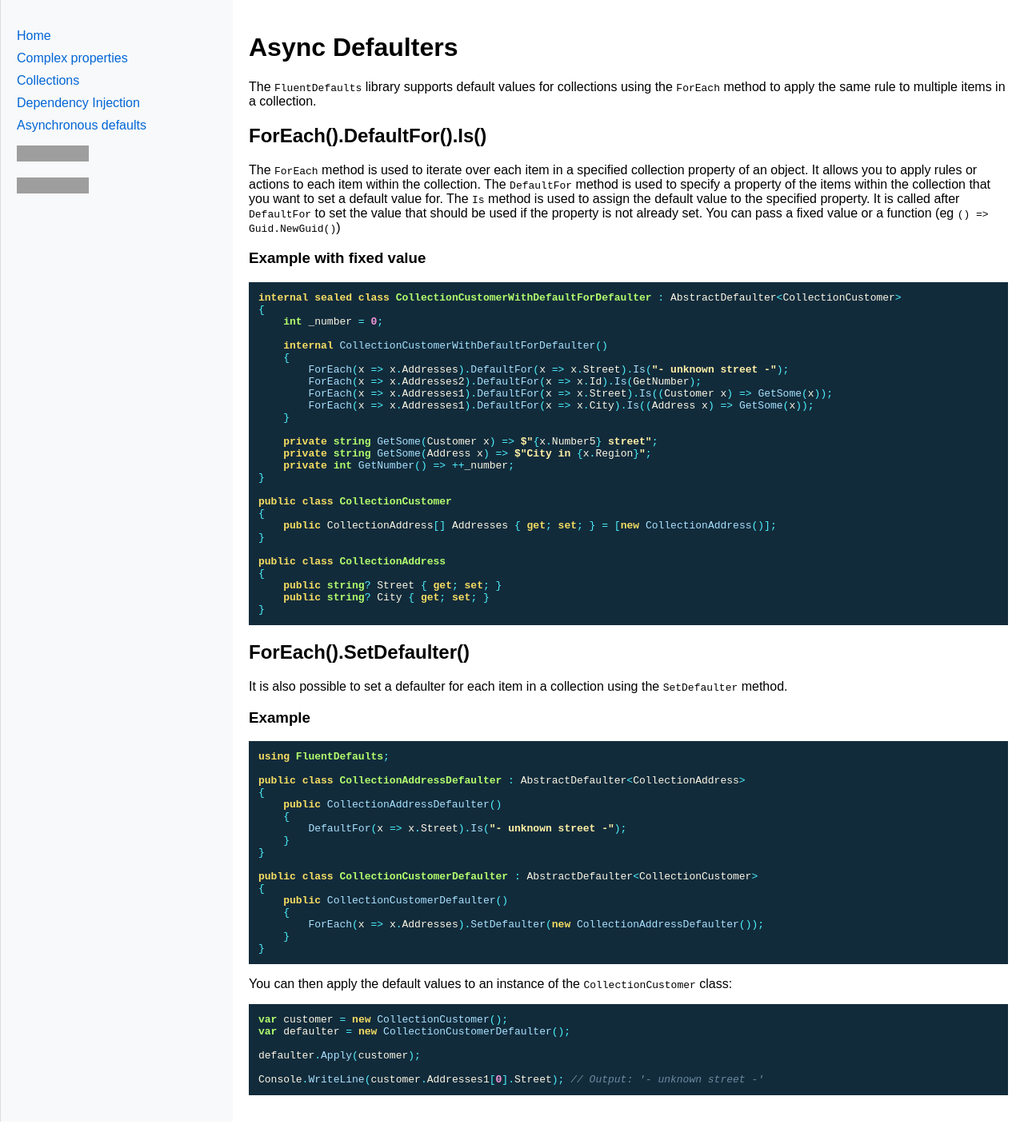
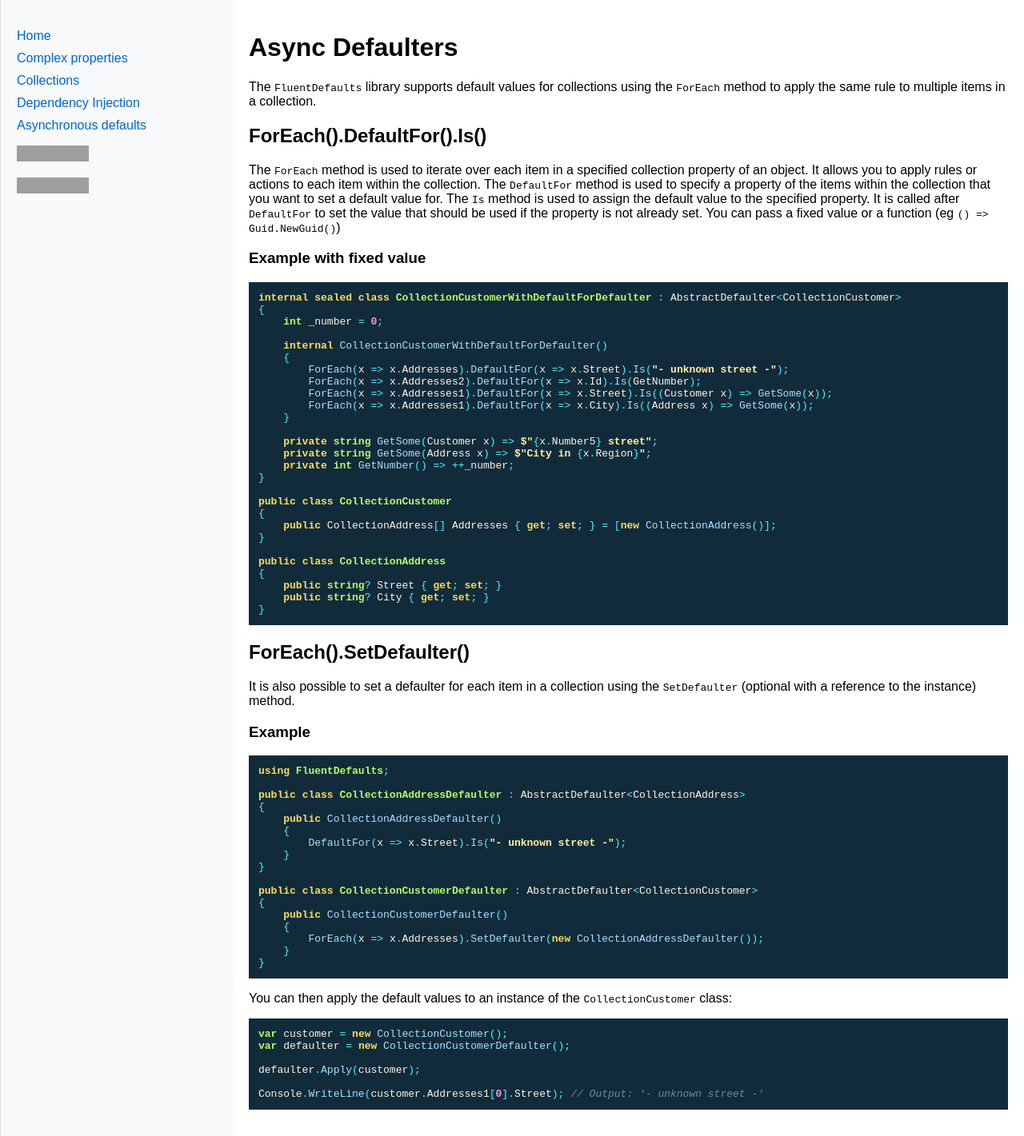
Before and after one commit to crwsolutions/fluent-defaults, a Jekyll site: the page built from docs/collection.md, in a window 1280 px wide. Shown: the whole page at 80% size. Built offline with Jekyll 4.4.1, drawn with Linux system fonts in a browser that asks for light colours; grey boxes are pictures that could not be loaded.

Commit message:
Update docs and version; add SetDefaulter overload

```diff
--- a/docs/collection.md
+++ b/docs/collection.md
@@ -45,7 +45,7 @@ public class CollectionAddress
 
 ## ForEach().SetDefaulter()
 
-It is also possible to set a defaulter for each item in a collection using the `SetDefaulter` method.
+It is also possible to set a defaulter for each item in a collection using the `SetDefaulter` (optional with a reference to the instance) method.
 
 ### Example
 
```
Also changed, not shown: 1 other file.
